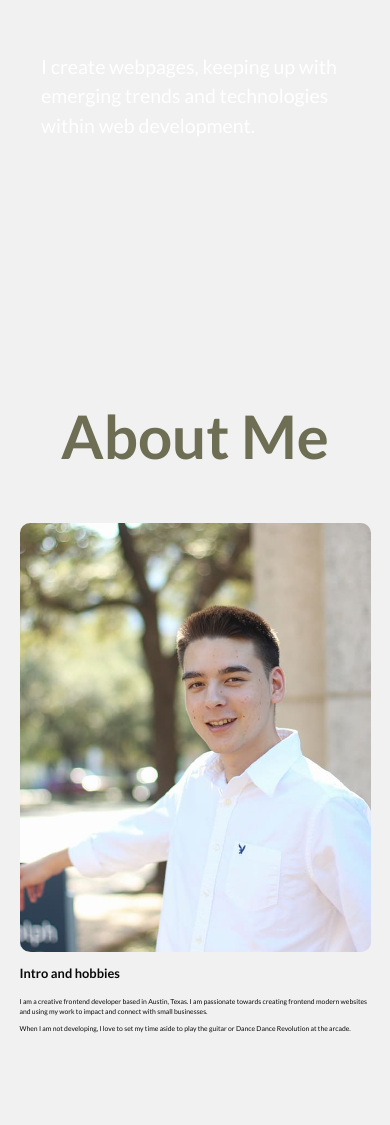
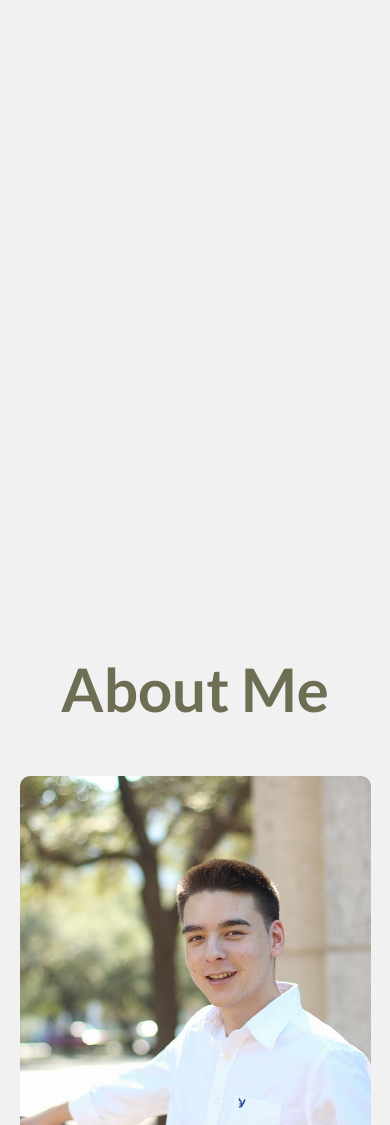
Before and after one commit to BrianMcCune/brianmccune-portfolio, a React (Vite) app: page / in a window 390 px wide. Shown: the part 875-2000 px from the top of the page. Built offline with nearby package versions, Linux system fonts and the light colour scheme.

Commit message:
image resizing for smaller screens

```diff
--- a/src/App.css
+++ b/src/App.css
@@ -180,7 +180,7 @@ button {
 .bio-container {
   display: flex;
   flex-direction: row;
-  font-size: 5dvw;
+  font-size: 5.1dvw;
   width: 79%;
   color: rgb(107, 100, 92);
   flex-wrap: wrap;
@@ -189,6 +189,10 @@ button {
 
 .three, .two, .one {
   display: flex;
+}
+
+.screen-adapt-text {
+  display: none;
 }
 
 .about {
@@ -561,11 +565,23 @@ a:visited {
   .bio {
     margin-top: 0;
     padding: 0;
-    min-height: 50dvh;
+    min-height: 80dvh;
+    justify-content: left;
   }
 
-  .bio-text {
-    color: white;
+  .bio-container {
+    margin-left: 8dvw;
+    margin-right: 8dvw;
+  }
+
+  .three, .two, .one {
+    display: none;
+  }
+
+  .screen-adapt-text {
+    display: contents;
+    color: rgb(9, 9, 9);
+    font-size: 8dvw;
   }
 
   .about {
@@ -589,12 +605,38 @@ a:visited {
   .img-container {
     animation: none;
     min-height: 30dvh;
+    height: calc(60dvw + 250px);
     width: 90dvw;
     margin-top: 5dvh;
   }
 
-  .self-image {
-    margin-bottom: -5dvh;
+  .text > h3 {
+    font-size: 35px;
+    margin-top: 5dvh;
+  }
+
+  .text > p {
+    font-size: 25px;
+  }
+
+  .headline-container {
+    justify-content: center;
+  }
+
+  .expertise > * {
+    margin-left: 0;
+  }
+
+  .expertise-headline {
+    font-size: 60px;
+  }
+
+  .expertise-text {
+    /* flex-direction: column; */
+  }
+
+  .expertise-text > .container {
+
   }
 
   .expertise-circle {
--- a/src/Bio.jsx
+++ b/src/Bio.jsx
@@ -28,7 +28,7 @@ const Bio = () => {
       }
     })
 
-    tl.to('.navbar, .bio, .intro, .about', {
+    tl.to('.navbar, .bio, .intro, .about, .screen-adapt-text', {
       backgroundColor: 'rgb(9, 9, 9)',
       color: 'rgb(241, 241, 241)',
       duration: 0.3
@@ -114,6 +114,7 @@ const Bio = () => {
             )
           })}
         </div>
+        <div className="screen-adapt-text">{bioOne} {bioTwo} {bioThree}</div>
       </div>
     </div>
    );
```
